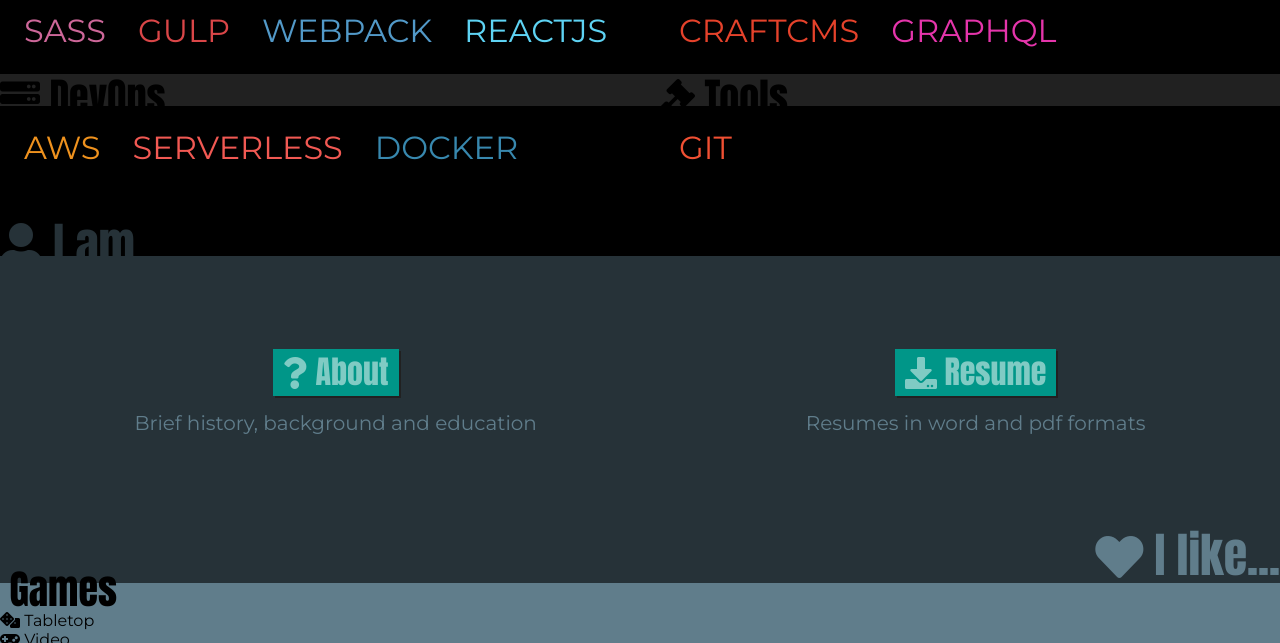
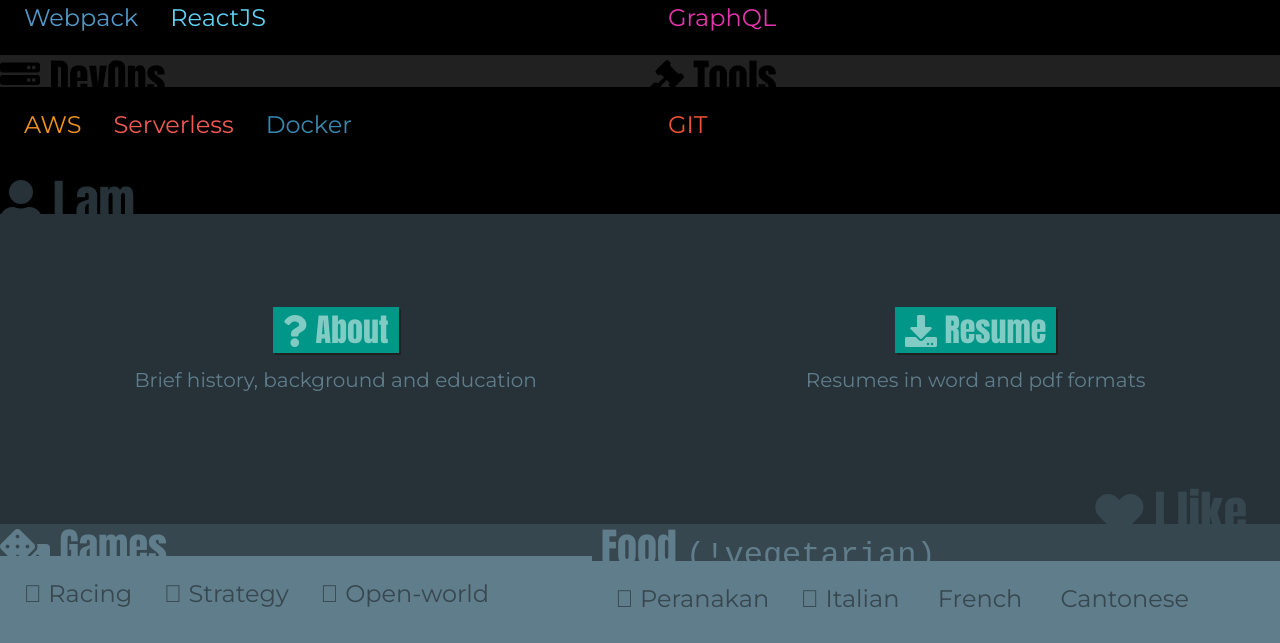
Before and after one commit to davinaleong/proj-davdevs-2019, a website: page dist/index.html in a window 1280 px wide. Shown: the part 950-1593 px from the top of the page. Drawn offline with nearby package versions, Linux system fonts and the light colour scheme.

Commit message:
Finished interests section

```diff
--- a/src/_section-about.scss
+++ b/src/_section-about.scss
@@ -35,7 +35,7 @@
 }
 
 
-/// A.0. Content Grid
+/// A.3. Content Grid
 .cell-about-me {
   grid-area: me;
 }
--- a/src/_section-interests.scss
+++ b/src/_section-interests.scss
@@ -6,8 +6,60 @@
   background-color: theme-color($key-primary, $key-tint-500);
 }
 
+
+/// I.2. Headings
 .heading-interest {
-  color: theme-color($key-primary, $key-tint-500);
+  color: theme-color($key-primary, $key-tint-800);
   background-color: theme-color($key-primary, $key-tint-900);
   margin-bottom: theme-margin($key-margin-heading);
 }
+
+.subheading-interest {
+  color: theme-color($key-primary, $key-tint-500);
+  background-color: theme-color($key-primary, $key-tint-800);
+  margin-bottom: theme-margin($key-margin-subheading);
+}
+
+
+/// I.3. Content
+.content-interest {
+  color: theme-color($key-primary, $key-tint-800);
+  background-color: theme-color($key-primary, $key-tint-500);
+  padding: spacer($key-spacer-2);
+  min-height: theme-fsize($key-fsize-large) * 3;
+  list-style: none;
+  font-size: theme-fsize($key-fsize-large);
+  display: flex;
+  flex-wrap: wrap;
+}
+
+.content-interest-item {
+  display: block;
+  text-align: center;
+  padding: spacer($key-spacer-3);
+}
+
+
+/// I.4. Grid
+.cell-interest-games {
+  grid-area: interest-games;
+}
+
+.cell-interest-food {
+  grid-area: interest-food;
+}
+
+.grid-interest {
+  display: grid;
+  justify-content: stretch;
+  grid-template-areas:
+    'interest-games interest-food';
+}
+
+@media only screen and (max-width: breakpoint($key-bp-tablet)) {
+  .grid-interest {
+    grid-template-areas:
+      'interest-games'
+      'interest-food';
+  }
+}
--- a/src/_section-skills.scss
+++ b/src/_section-skills.scss
@@ -1,6 +1,6 @@
 /// K. Skills Section
 
-/// K.1. Blocks
+/// K.1. Containers & Blocks
 .section-skills {
   color: $white;
   background-color: $black;
@@ -24,12 +24,12 @@
 
 /// K.3. Content
 .content-skills {
+  color: $white;
+  background-color: $black;
+  min-height: theme-fsize($key-fsize-large) * 3;
   padding: spacer($key-spacer-2);
-  min-height: theme-fsize($key-fsize-x-large) * 3;
-  background-color: $black;
   list-style: none;
-  font-size: theme-fsize($key-fsize-x-large);
-  text-transform: uppercase;
+  font-size: theme-fsize($key-fsize-large);
   display: flex;
   flex-wrap: wrap;
 }
@@ -60,6 +60,7 @@
 
 .grid-skills {
   display: grid;
+  justify-content: stretch;
   grid-template-areas:
     'frontend backend'
     'devops tools';
```
Also changed, not shown: dist/css/styles.css, dist/css/styles.min.css, dist/index.html.
